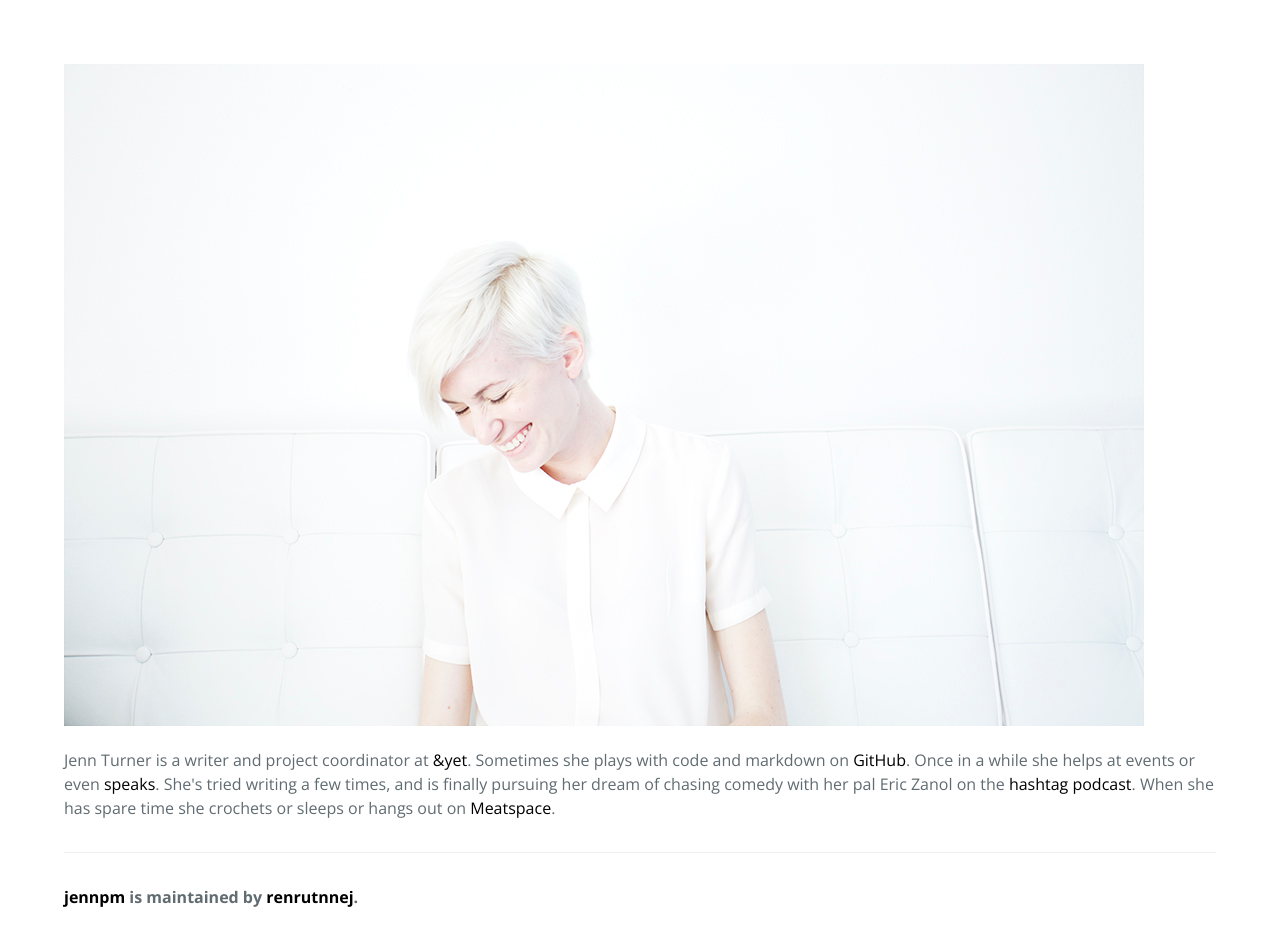
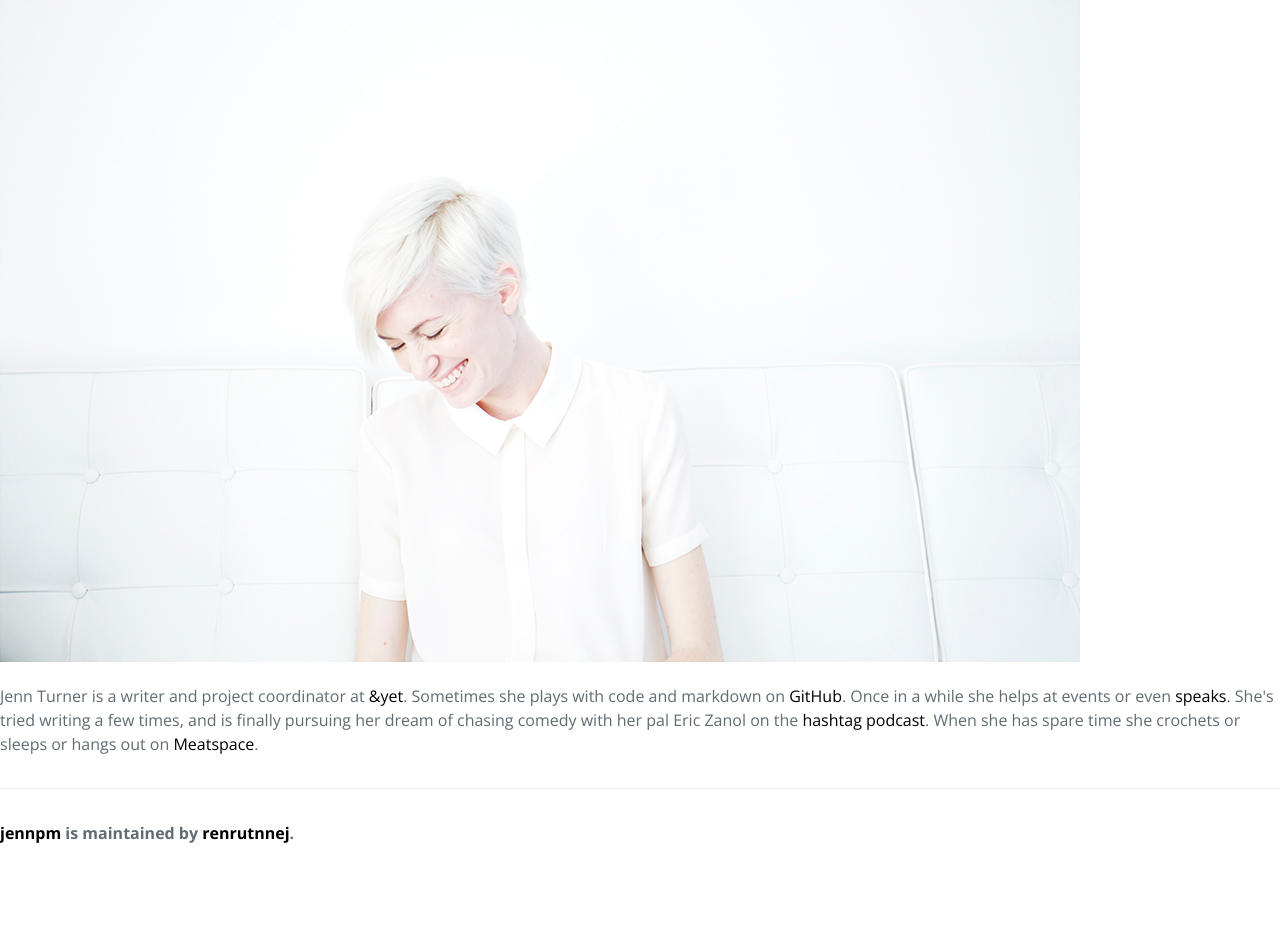
Before and after one commit to jennwrites/jennpm, a plain HTML site: page index.html in a window 1280 px wide. After the commit the page ends 845 px from the top, so only its background shows below. Drawn offline with nearby package versions, Linux system fonts and the light colour scheme.

Commit message:
Update stylesheet.css

```diff
--- a/stylesheets/stylesheet.css
+++ b/stylesheets/stylesheet.css
@@ -7,8 +7,8 @@ body {
   background-repeat: no-repeat;
   background-attachment: fixed;
   background-position: center;
-  padding: 2rem;
-  margin: 2rem;
+  padding: 0px;
+  margin: 0px;
   font-family: "Open Sans", "Helvetica Neue", Helvetica, Arial, sans-serif;
   font-size: 16px;
   line-height: 1.5;
```
